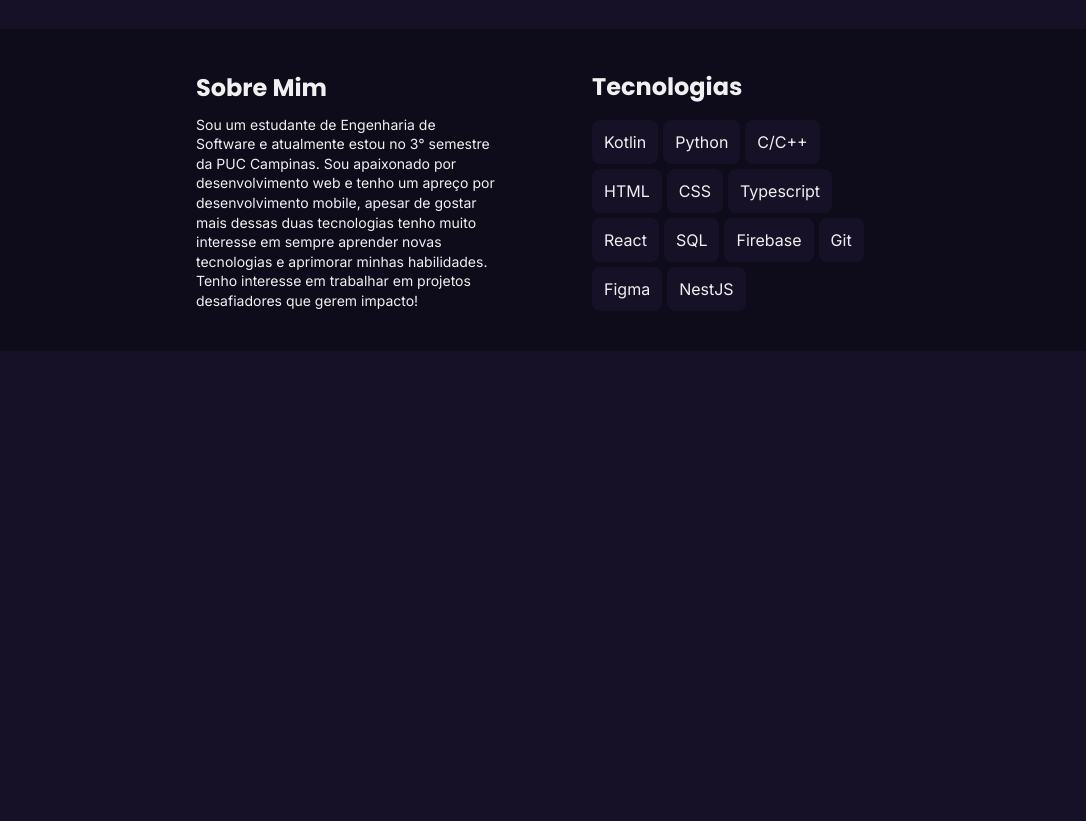
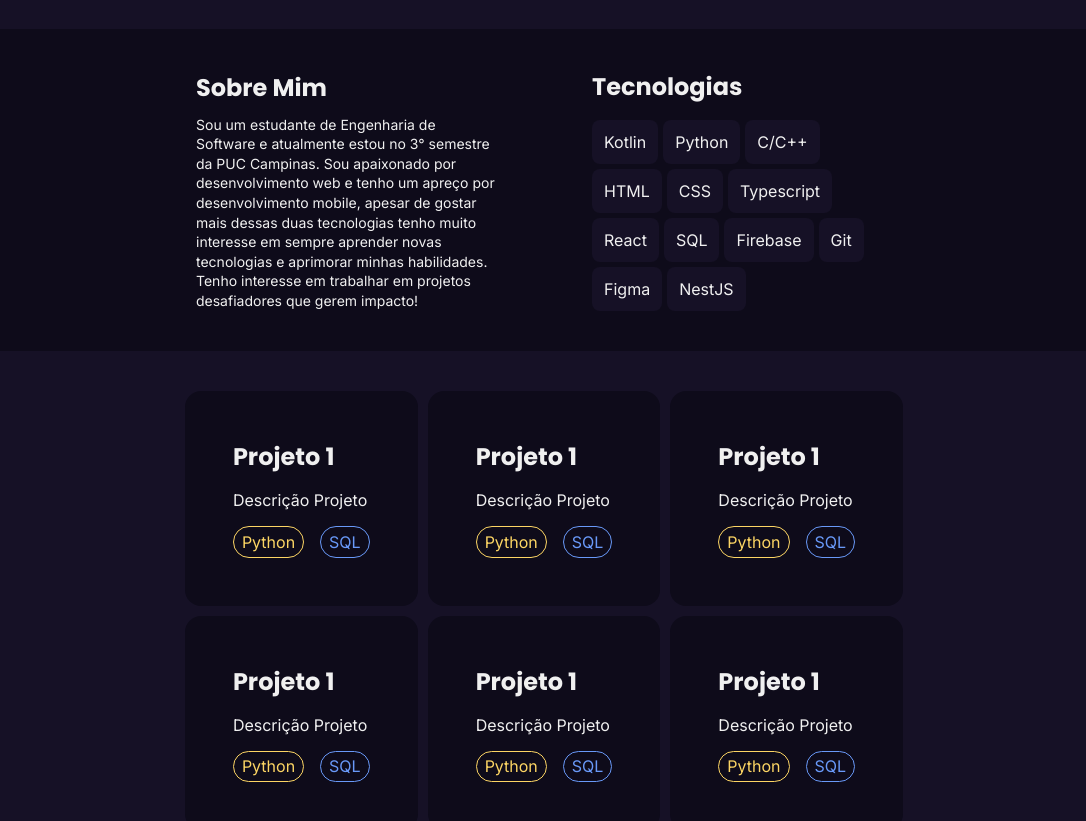
Before and after one commit to gakita/Portifolio, a plain HTML site: page index.html in a window 1280 px wide. Shown: the part 269-1090 px from the top of the page, without its empty margins (96-1182 px from the left). Before the commit the page ends 800 px from the top, so only its background shows below. Drawn offline with Linux system fonts and the light colour scheme.

Commit message:
Projetos

```diff
--- a/index.html
+++ b/index.html
@@ -61,5 +61,57 @@
         </div>
     </div>
 </div>
+<div id="projetos">
+    <div class="cards container">
+        <div class="card">
+            <h1>Projeto 1</h1>
+            <p>Descrição Projeto</p>
+            <div class="tags">
+                <div class="python">Python</div>
+                <div class="sql">SQL</div>
+            </div>
+        </div>
+        <div class="card">
+            <h1>Projeto 1</h1>
+            <p>Descrição Projeto</p>
+            <div class="tags">
+                <div class="python">Python</div>
+                <div class="sql">SQL</div>
+            </div>
+        </div>
+        <div class="card">
+            <h1>Projeto 1</h1>
+            <p>Descrição Projeto</p>
+            <div class="tags">
+                <div class="python">Python</div>
+                <div class="sql">SQL</div>
+            </div>
+        </div>
+        <div class="card">
+            <h1>Projeto 1</h1>
+            <p>Descrição Projeto</p>
+            <div class="tags">
+                <div class="python">Python</div>
+                <div class="sql">SQL</div>
+            </div>
+        </div>
+        <div class="card">
+            <h1>Projeto 1</h1>
+            <p>Descrição Projeto</p>
+            <div class="tags">
+                <div class="python">Python</div>
+                <div class="sql">SQL</div>
+            </div>
+        </div>
+        <div class="card">
+            <h1>Projeto 1</h1>
+            <p>Descrição Projeto</p>
+            <div class="tags">
+                <div class="python">Python</div>
+                <div class="sql">SQL</div>
+            </div>
+        </div>
+    </div>
+</div>
 </body>
 </html>
--- a/styles/index.css
+++ b/styles/index.css
@@ -1,3 +1,5 @@
 @import url(global.css);
 @import url(hero.css);
 @import url(about.css);
+@import url(projetos.css);
+@import url(tags.css);
--- a/styles/projetos.css
+++ b/styles/projetos.css
@@ -0,0 +1,35 @@
+#projetos{
+    display: flex;
+    padding: .5rem;
+
+
+    .cards{
+        display: grid;
+        grid-template-columns: 1fr 1fr 1fr;
+        margin: auto;
+        gap: 10px;
+    }
+}
+
+.card{
+    display: flex;
+    flex-direction: column;
+    background-color: var(--secondary-bg-color);
+    padding: 3rem;
+    gap: 1rem;
+    border-radius: 1rem;
+
+    h1{
+        font-size: 24px;
+    }
+
+    p{
+        font-size: 16px;
+    }
+
+    .tags{
+        display: flex;
+        align-items: center;
+        gap: 1rem;
+    }
+}
--- /dev/null
+++ b/styles/tags.css
@@ -0,0 +1,13 @@
+.python{
+    color: #fcd564;
+    border: 1px solid #fcd564;
+    padding: .3rem .5rem;
+    border-radius: 2rem;
+}
+
+.sql{
+    color: #6999f8;
+    border: 1px solid #6999f8;
+    padding: .3rem .5rem;
+    border-radius: 2rem;
+}
```
